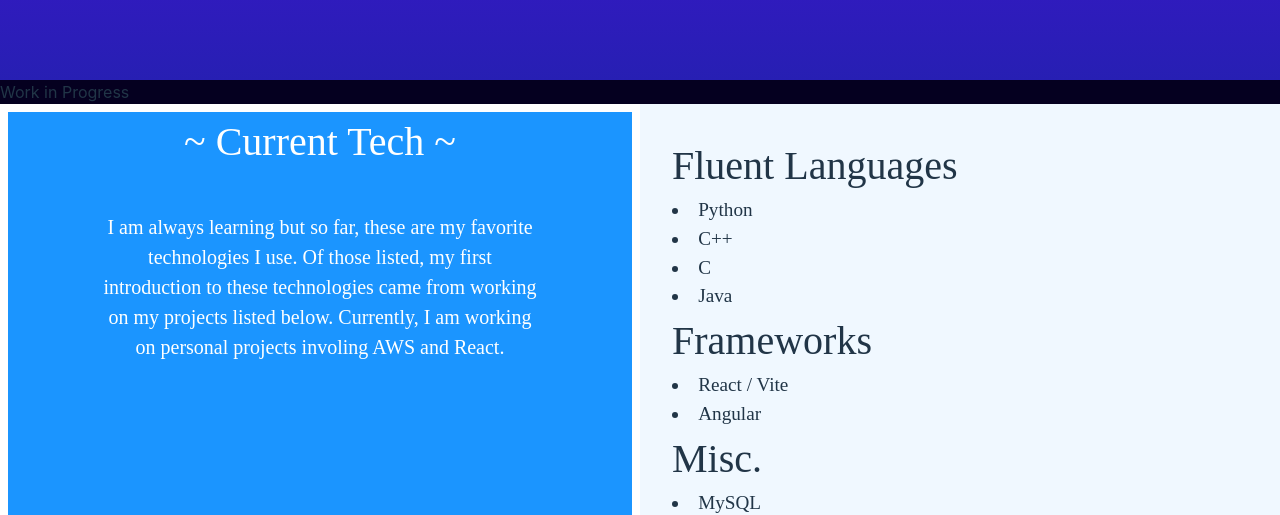
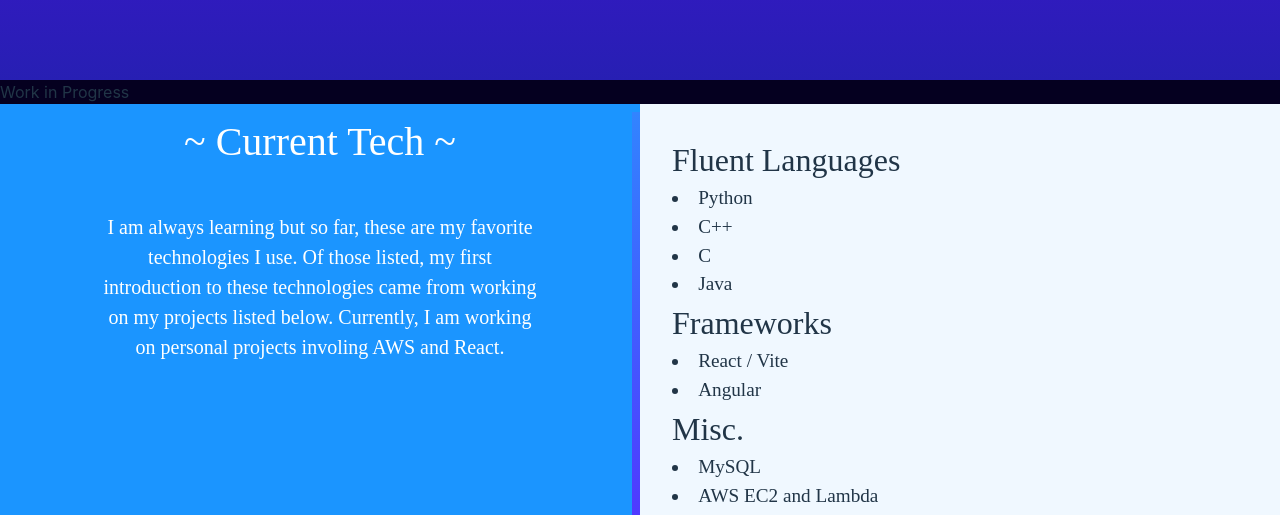
Before and after one commit to brianle239/brianle239.github.io, a React (Vite) app: page / in a window 1280 px wide. Shown: the part 1200-1715 px from the top of the page. Built offline with nearby package versions, Linux system fonts and the light colour scheme; a web font is replaced by a local one.

Commit message:
added better redirects for navbar

```diff
--- a/src/components/navbar/navbar.jsx
+++ b/src/components/navbar/navbar.jsx
@@ -47,12 +47,15 @@ function Navbar({ page1, page2, page3 }) {
   const scrollTwo = () => {
 
     page2.current.scrollIntoView();
+    window.scrollBy(0, document.documentElement.clientHeight * 0.10*-1);
+    setScrollDirection(false);
     setNavCount(navMoved+1);
 
   }
 
   const scrollThree = () => {
     page3.current.scrollIntoView();
+    window.scrollBy(0, document.documentElement.clientHeight * 0.10*-1);
     setScrollDirection(false);
     setNavCount(navMoved+1);
   };
@@ -63,7 +66,7 @@ function Navbar({ page1, page2, page3 }) {
   return (
       <nav className={`navbar ${scrollDirection ? 'hidden' : 'visible'}`} >
 
-        <div className="navbarLogo">
+        <div className="navbarLogo" onClick={scrollOne}>
         <img src = "./koala_logo.png" className="koalaLogo">
         </img>
 
--- a/src/components/page2/page2.css
+++ b/src/components/page2/page2.css
@@ -101,7 +101,7 @@
 }
 
 .techSubTitle {
-    font-size: 2.5em;
+    font-size: 2em;
 }
 
 .list {
@@ -120,5 +120,5 @@ ul.a {
 
 .border-right {
     border: 8px solid;
-    border-image: linear-gradient(to bottom, rgba(212, 40, 40, .5), greenyellow) 0 1 0 0 100%;
+    border-image: linear-gradient(to bottom, #3284ff, #6600ff) 0 1 0 0;
 }
```
